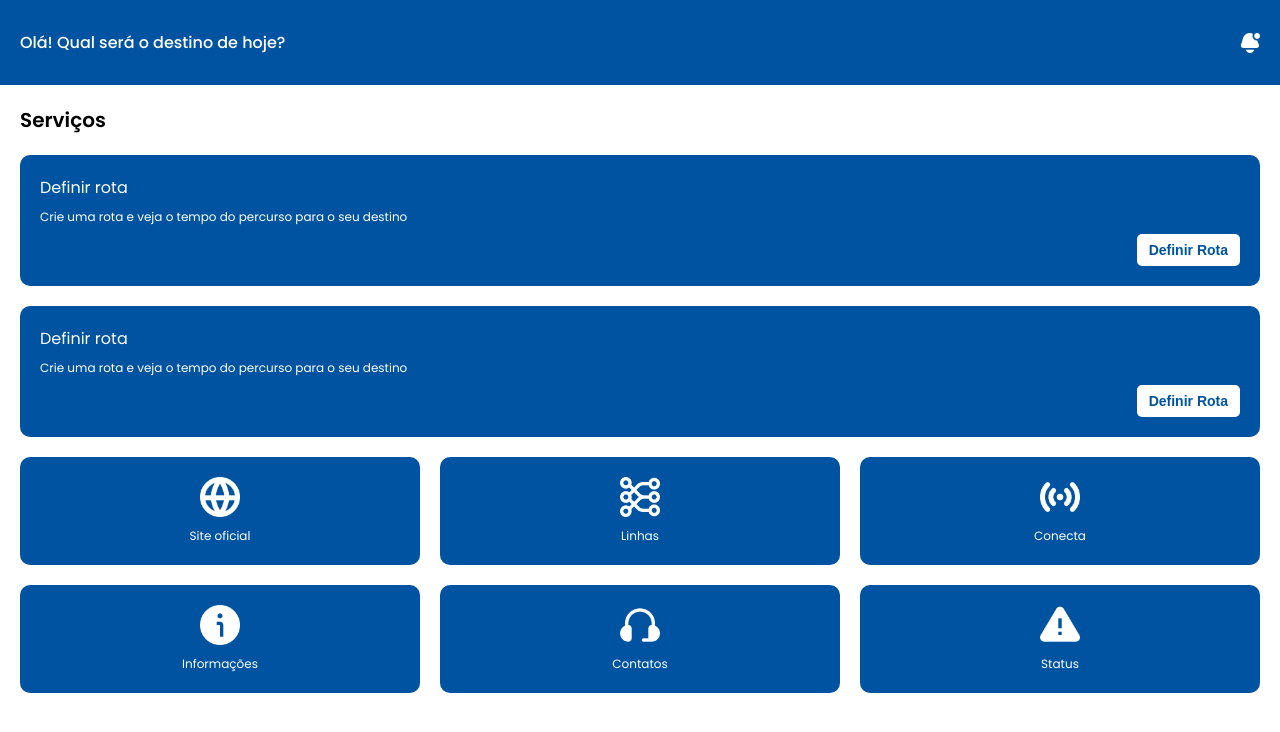
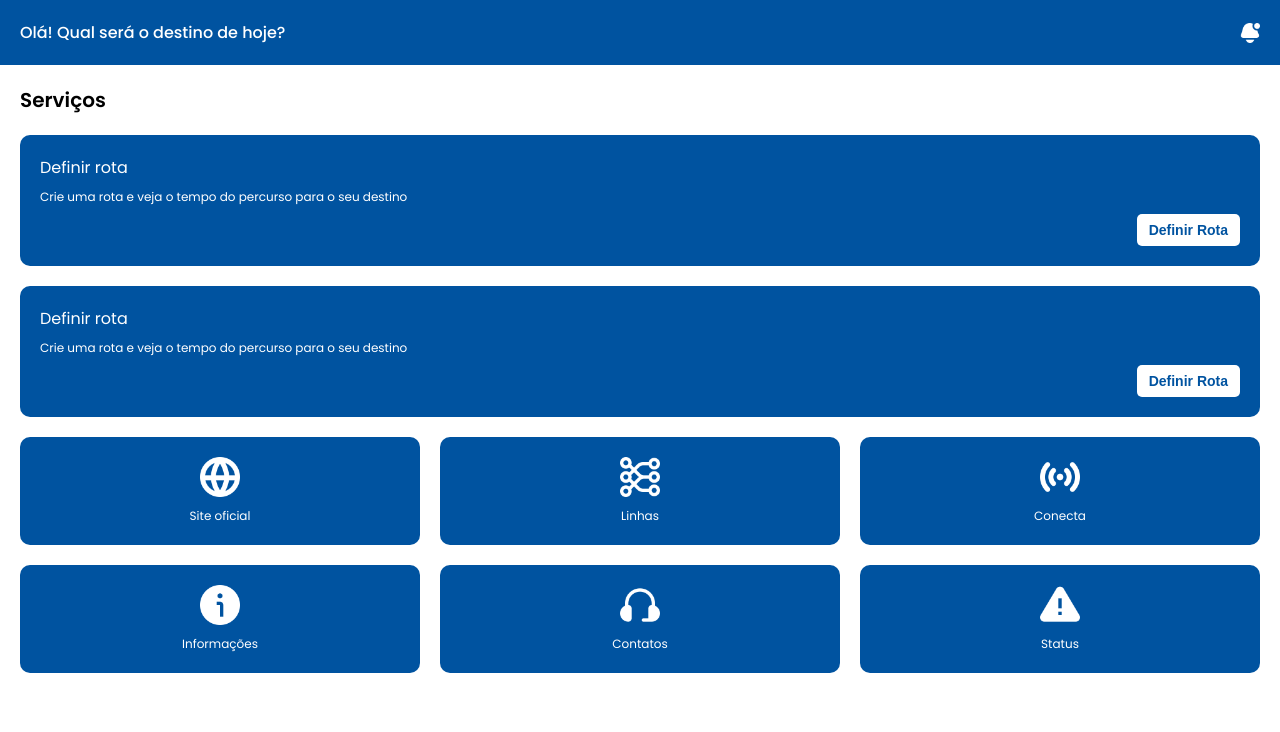
Before and after one commit to iemaneul/metro-sp, a plain HTML site: page index.html in a window 1280 px wide. Drawn offline with Linux system fonts and the light colour scheme; a script that the page names is missing.

Commit message:
new adjusts

```diff
--- a/css/style.css
+++ b/css/style.css
@@ -32,7 +32,7 @@ border-bottom:1px solid #ddd;
 #header {
     background-color: #0053A0;
     color: #FFFFFF;
-    padding: 30px 20px;
+    padding: 20px;
 }
 
 #header .navbar {
```
